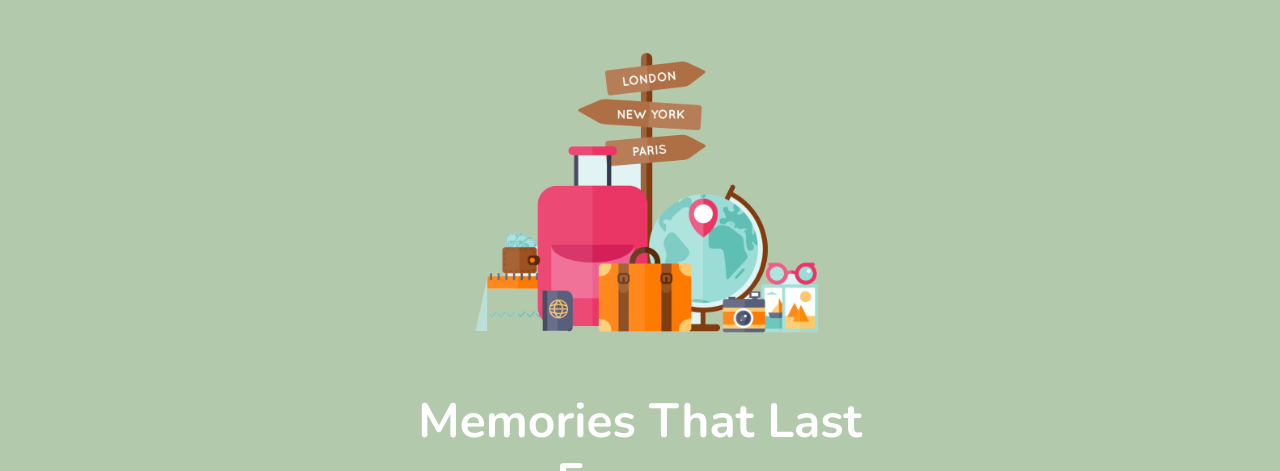
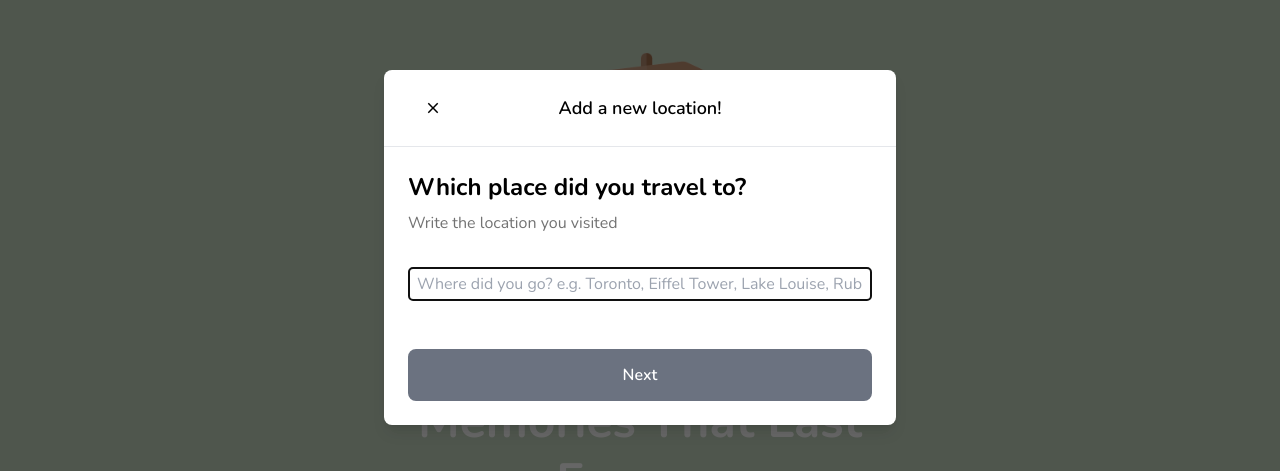
Before and after one commit to taejunha/adventure-atlas, a Next.js app in the folder client/: page / in a window 1280 px wide. Both pictures are taken after a click on the element "Add Location". Shown: the part 153-624 px from the top of the page. Built offline with nearby package versions, Linux system fonts and the light colour scheme; no server answers.

Commit message:
modal changes

```diff
--- /dev/null
+++ b/client/components/modals/Modal.tsx
@@ -0,0 +1,119 @@
+"use client";
+
+import React, { useEffect, useState, useCallback } from "react";
+import { IoMdClose } from "react-icons/io";
+import Button from "./Button";
+
+interface ModalProps {
+  isOpen?: boolean;
+  onClose: () => void;
+  onSubmit: () => void;
+  title?: string;
+  body?: React.ReactElement;
+  footer?: React.ReactElement;
+  actionLabel: string;
+  disabled?: boolean;
+  secondaryAction?: () => void;
+  secondaryActionLabel?: string;
+}
+const Modal: React.FC<ModalProps> = ({
+  isOpen,
+  onClose,
+  onSubmit,
+  title,
+  body,
+  footer,
+  actionLabel,
+  disabled,
+  secondaryAction,
+  secondaryActionLabel,
+}) => {
+  const [showModal, setShowModal] = useState(isOpen);
+
+  useEffect(() => {
+    setShowModal(isOpen);
+  }, [isOpen]);
+
+  const handleClose = useCallback(() => {
+    if (disabled) {
+      return;
+    }
+    setShowModal(false);
+    setTimeout(() => {
+      onClose();
+    }, 300);
+  }, [disabled, onClose]);
+
+  const handleSubmit = useCallback(() => {
+    if (disabled) {
+      return;
+    }
+    onSubmit();
+  }, [disabled, onSubmit]);
+
+  const handleSecondaryAction = useCallback(() => {
+    if (disabled || !secondaryAction) {
+      return;
+    }
+
+    secondaryAction();
+  }, [disabled, secondaryAction]);
+
+  if (!isOpen) {
+    return null;
+  }
+
+  return (
+    <>
+      <div className="justify-center items-center flex overflow-x-hidden overflow-y-auto fixed inset-0 z-50 outline-none focus:outline-none bg-neutral-800/70">
+        <div className="relative w-full md:w-4/6 lg:w-3/6 xl:w-2/5 my-6 mx-auto h-full lg:h-auto md:h-auto">
+          {/* Content */}
+          <div
+            className={`translate duration-300 h-full ${
+              showModal ? "translate-y-0" : "translate-y-full"
+            }
+            ${showModal ? "opacity-100" : "opacity-0"}`}
+          >
+            {" "}
+            <div className="translate h-full lg:h-auto md:h-auto border-0 rounded-lg shadow-lg relative flex flex-col w-full bg-white outline-none focus:outline-none">
+              {/* HEADER HERE */}
+              <div className="flex items-center p-6 rounded-t justify-center relative border-b-[1px]">
+                <button
+                  onClick={handleClose}
+                  className="p-1 border-0 hover:opacity-70 transition absolute left-9"
+                >
+                  <IoMdClose size={18} />
+                </button>
+                <div className="text-lg font-semibold">{title}</div>
+              </div>
+              {/* BODY */}
+              <div className="relative p-6 flex-auto">{body}</div>
+              {/* FOOTER */}
+              <div className="flex flex-col gap-2 p-6">
+                <div className="flex flex-row items-center gap-4 w-full">
+                  {secondaryAction && secondaryActionLabel && (
+                    <Button
+                      outline
+                      disabled={disabled}
+                      label={secondaryActionLabel}
+                      onClick={handleSecondaryAction}
+                    />
+                  )}
+
+                  <Button
+                    disabled={disabled}
+                    label={actionLabel}
+                    onClick={handleSubmit}
+                  />
+                </div>
+                {footer}
+              </div>
+            </div>
+          </div>
+        </div>
+      </div>
+    </>
+  );
+};
+
+export default Modal;
```
